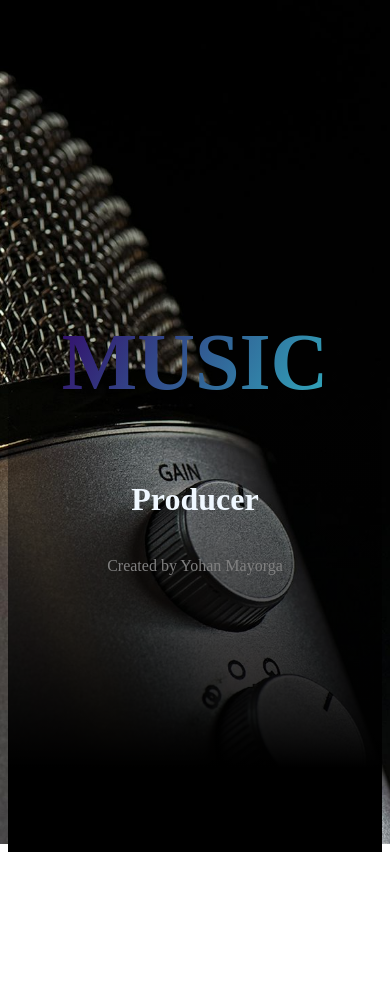
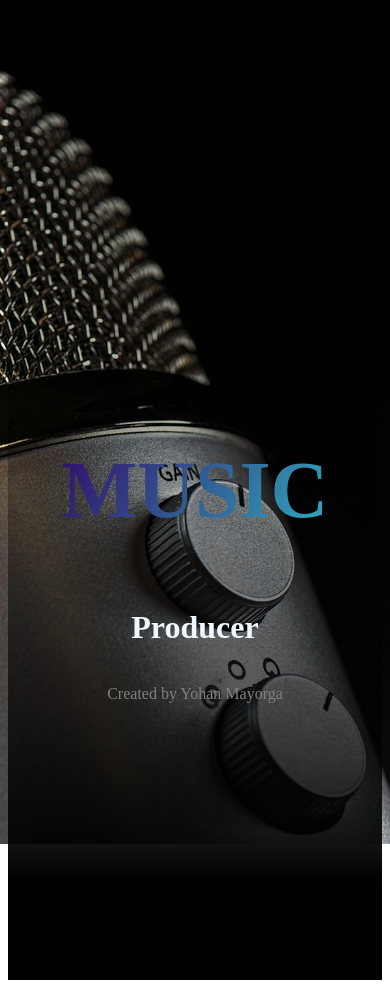
Before and after one commit to yohanmayorga/musicproducer, a Next.js app: page /Banner in a window 390 px wide. Before the commit the page ends 860 px from the top, so only its background shows below. Built offline with nearby package versions, Linux system fonts and the light colour scheme.

Commit message:
responsive issues fixed

```diff
--- a/src/styles/About.module.css
+++ b/src/styles/About.module.css
@@ -13,6 +13,12 @@
     rgba(6, 7, 10, 1) 50%,
     rgba(0, 0, 0, 1) 100%
   );
+}
+
+@media (max-width: 768px) {
+  .body {
+    padding-top: 8rem;
+  }
 }
 
 .left {
--- a/src/styles/Banner.module.css
+++ b/src/styles/Banner.module.css
@@ -11,6 +11,12 @@
     rgba(0, 0, 0, 0.3) 50%,
     rgba(0, 0, 0, 1) 90%
   );
+}
+
+@media (max-width: 768px) {
+  .body {
+    padding-top: 8rem;
+  }
 }
 
 .background {
--- a/src/styles/Experience.module.css
+++ b/src/styles/Experience.module.css
@@ -9,3 +9,9 @@
     rgba(0, 0, 0, 1) 100%
   );
 }
+
+@media (max-width: 768px) {
+  .body {
+    padding-top: 8rem;
+  }
+}
--- a/src/styles/MobileNavbar.module.css
+++ b/src/styles/MobileNavbar.module.css
@@ -16,7 +16,8 @@
 }
 
 .header {
-  background: black;
+  background: rgba(0, 0, 0, 0.8);
+  backdrop-filter: blur(5px);
   display: flex;
   flex-direction: row;
   align-items: center;
```
